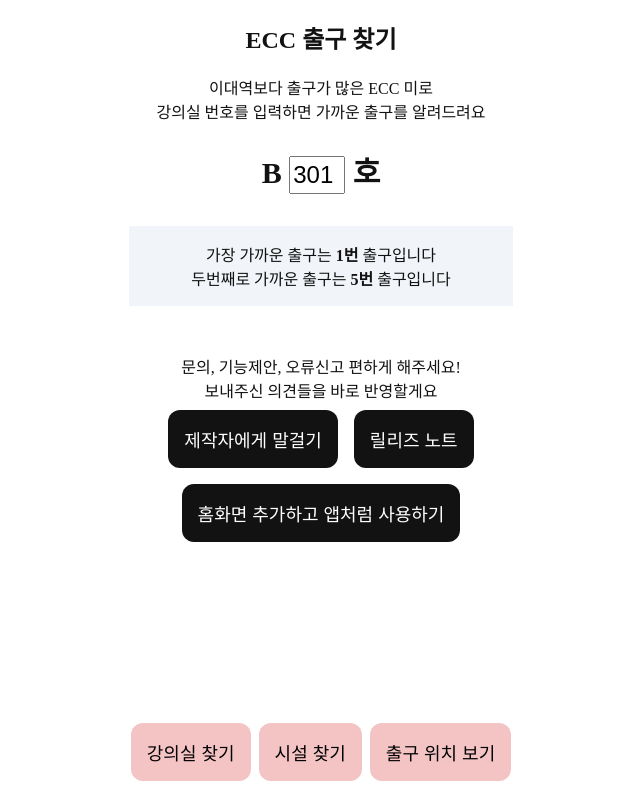
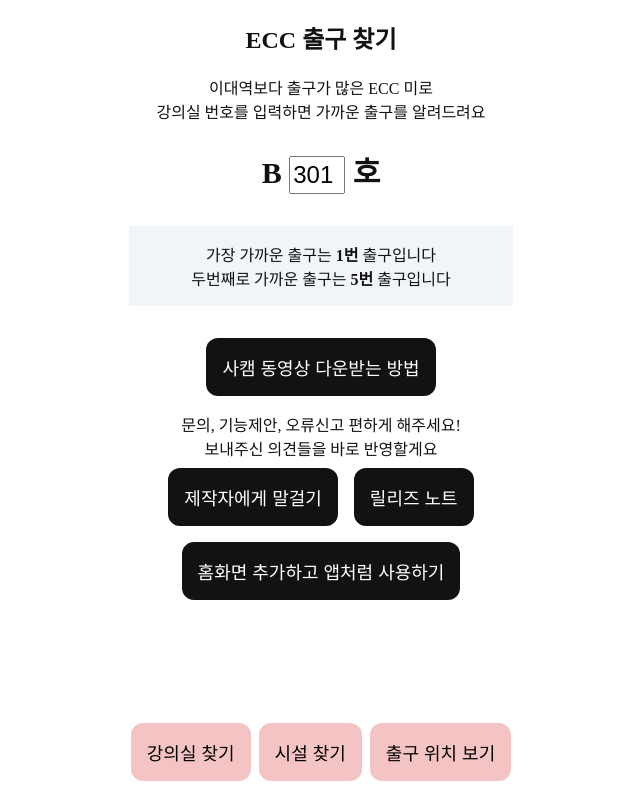
Before and after one commit to seondal/EcCuseMe, a Next.js app: page / in a window 1280 px wide. Shown: the whole page, without its empty margins (319-959 px from the left). Built offline with nearby package versions, Linux system fonts and the light colour scheme.

Commit message:
📦 add :  사캠 다운법

```diff
--- a/src/app/page.tsx
+++ b/src/app/page.tsx
@@ -3,7 +3,9 @@
 import WholeImage from "@/components/EccImage";
 import Update from "@/components/GimmeFeedback";
 import KakaoAdfit from "@/components/kakaoAdfit";
+import URL from "@/constants/url";
 import { ExitData, exitDataByClassroom } from "@/utils/findExit";
+import Link from "next/link";
 import { useEffect, useState } from "react";
 
 export default function Home() {
@@ -52,6 +54,9 @@ export default function Home() {
       </div>
       <KakaoAdfit width={320} height={100} unit={"DAN-UR1xj929Pmx2ug2Y"} />
       <div>
+        <Link href={URL.cybercampus}>
+          <button>사캠 동영상 다운받는 방법</button>
+        </Link>
         <Update />
         <WholeImage
           button="홈화면 추가하고 앱처럼 사용하기"
--- a/src/constants/url.ts
+++ b/src/constants/url.ts
@@ -1,6 +1,8 @@
 const URL = {
   tossme: "https://toss.me/seondal",
   feedback: "https://forms.gle/t7ynpwgQeVYjPY3Y6",
+  cybercampus:
+    "https://whkakrkr.tistory.com/entry/%EC%82%AC%EC%9D%B4%EB%B2%84%EC%BA%A0%ED%8D%BC%EC%8A%A4-%EA%B0%95%EC%9D%98-%EB%8B%A4%EC%9A%B4-%EB%B0%9B%EC%95%84%EC%84%9C-%EC%A0%80%EC%9E%A5%ED%95%98%EA%B8%B0",
 };
 
 export default URL;
```
